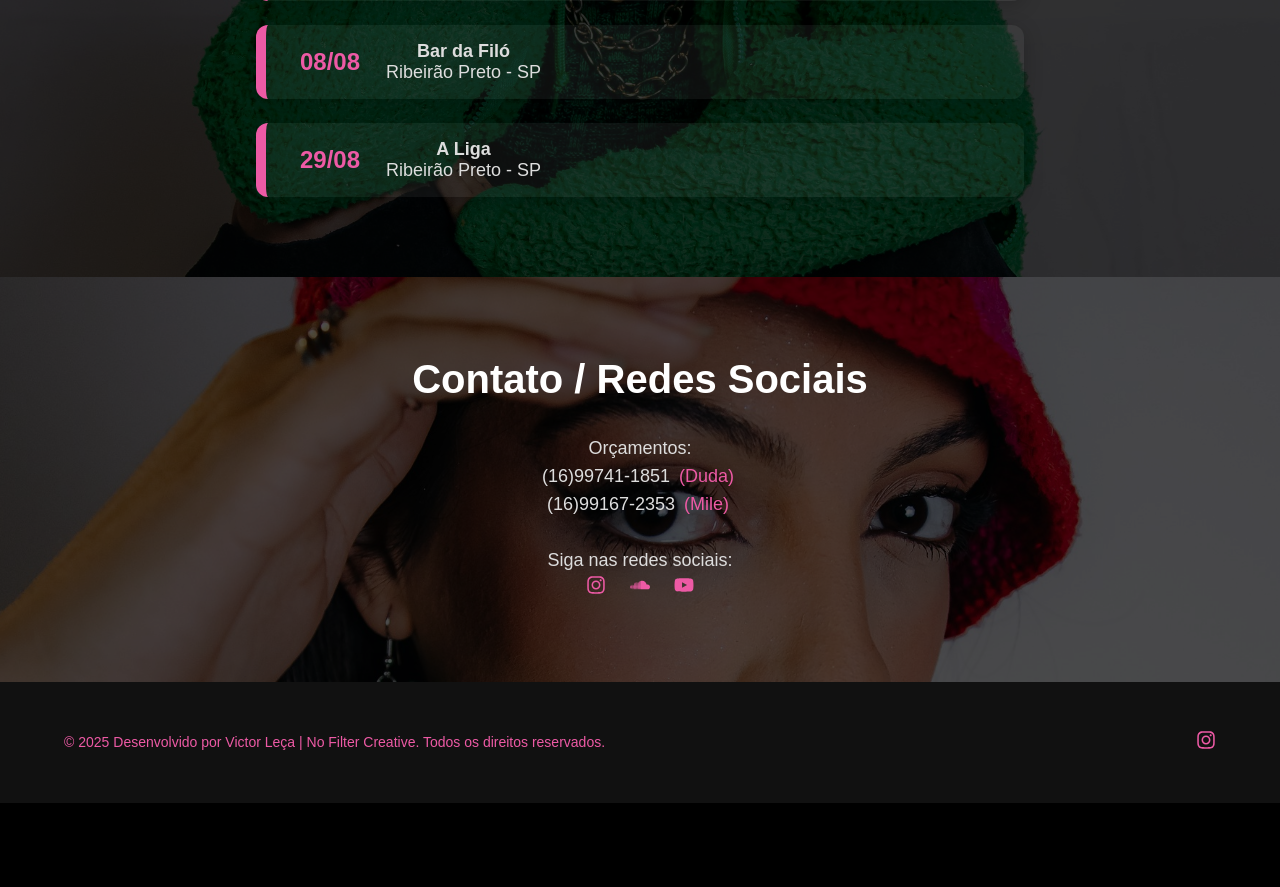
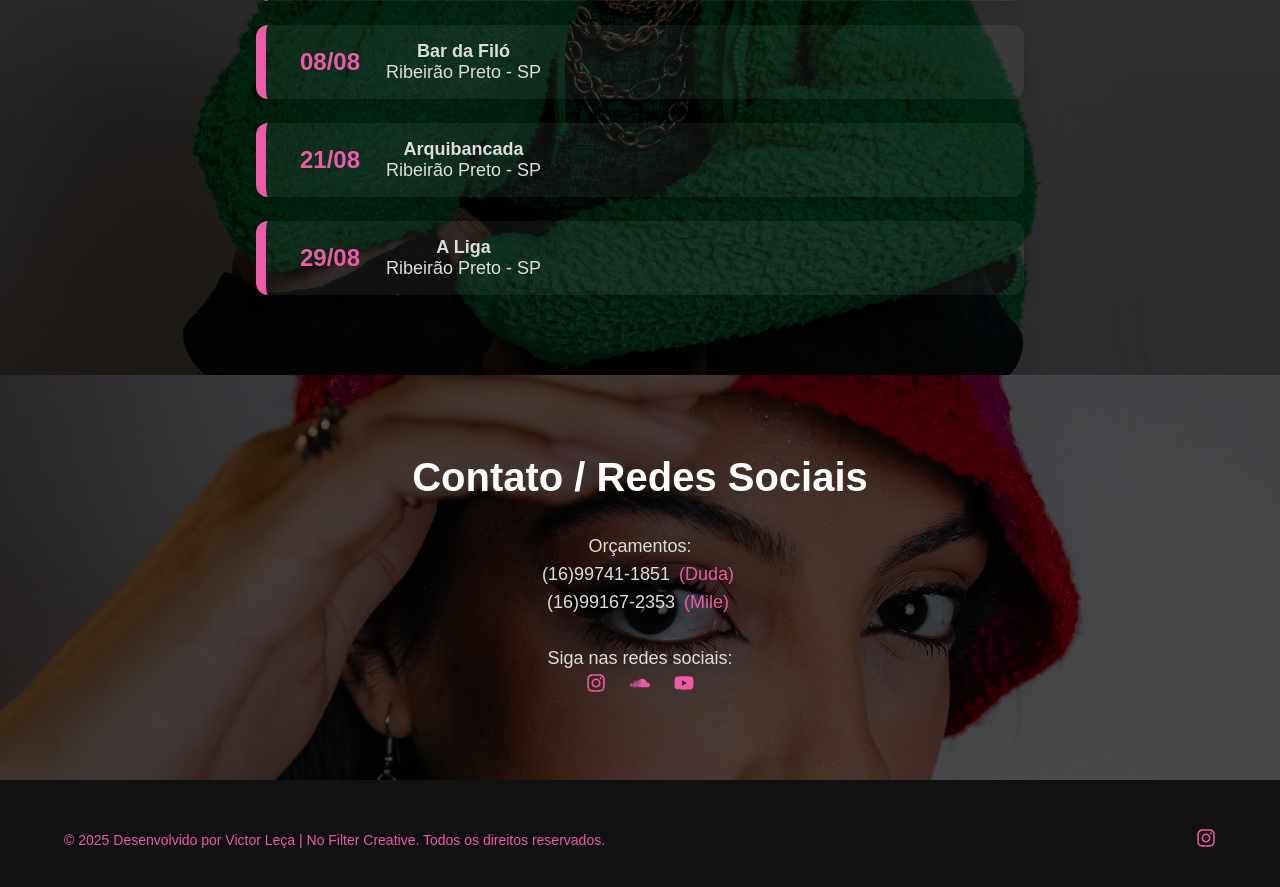
Before and after one commit to vLecaBR/djfranzoni-portfolio, a React (Create React App) app: page / in a window 1280 px wide. Shown: the part 2400-3287 px from the top of the page. Before the commit the page ends 3203 px from the top, so only its background shows below. Built offline with nearby package versions, Linux system fonts and the light colour scheme.

Commit message:
data arq 21 atualizada

```diff
--- a/src/Components/Events/index.jsx
+++ b/src/Components/Events/index.jsx
@@ -32,6 +32,7 @@ export default function Events() {
     { date: "07/08", name: "Arq Odonto", local: "Ribeirão Preto - SP" },
     { date: "07/08", name: "Folks Odonto", local: "Ribeirão Preto - SP" },
     { date: "08/08", name: "Bar da Filó", local: "Ribeirão Preto - SP" },
+    { date: "21/08", name: "Arquibancada", local: "Ribeirão Preto - SP" },
     { date: "29/08", name: "A Liga", local: "Ribeirão Preto - SP" },
   ];
 
```
